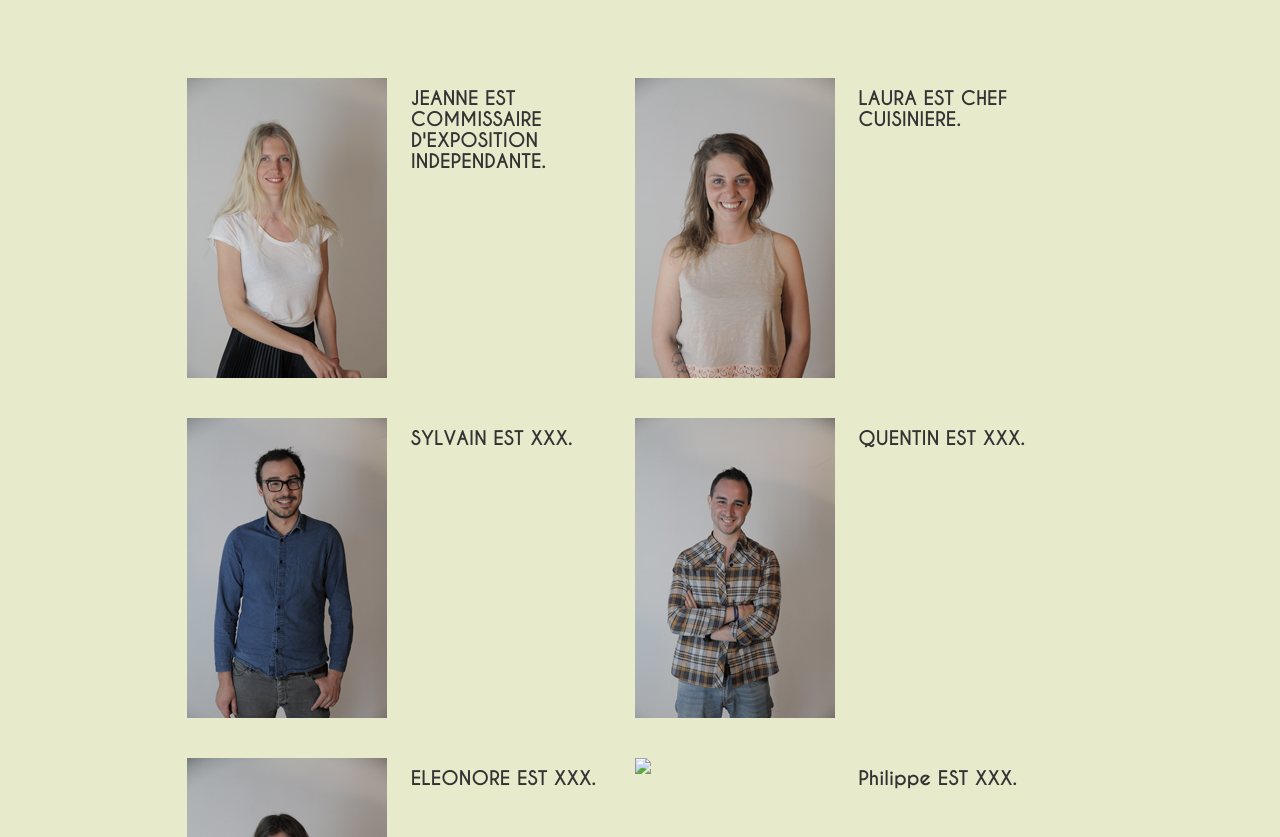
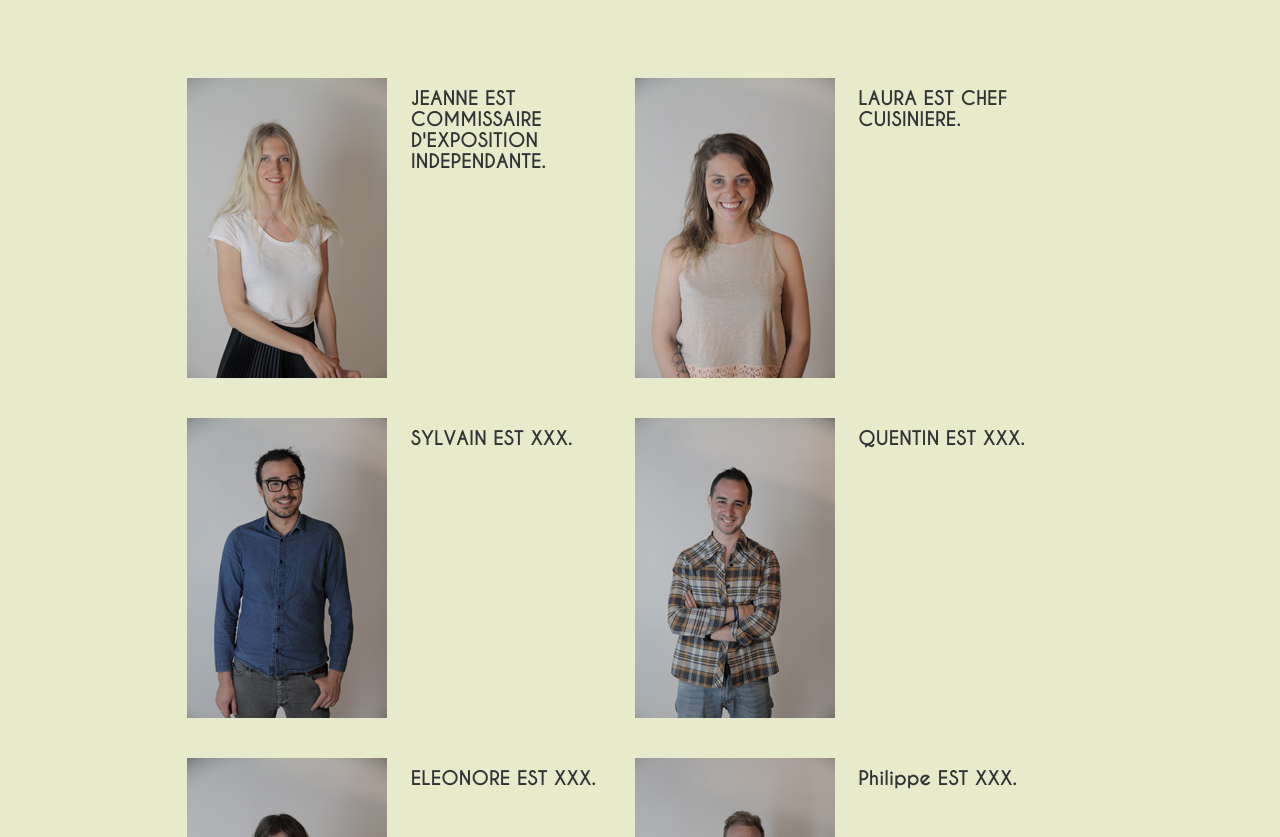
Before and after one commit to barbesparis/barbesparis.github.io, a plain HTML site: page lequipe.html in a window 1280 px wide. Shown: the part 115-952 px from the top of the page. Drawn offline with Linux system fonts and the light colour scheme.

Commit message:
edit philippe

```diff
--- a/lequipe.html
+++ b/lequipe.html
@@ -89,7 +89,7 @@
 
         <div class='col-lg-6'>
           <div class='col-lg-6'>
-            <img src='images/phillipe.jpg'>
+            <img src='images/philippe.jpg'>
           </div>
           <div class='col-lg-6'>
           <h4> Philippe EST XXX. </h4>
```
